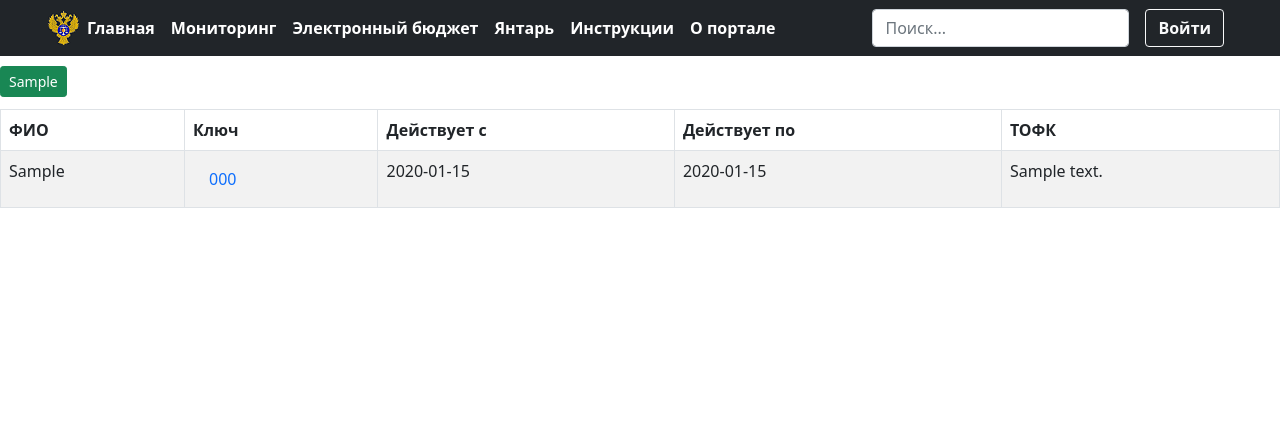
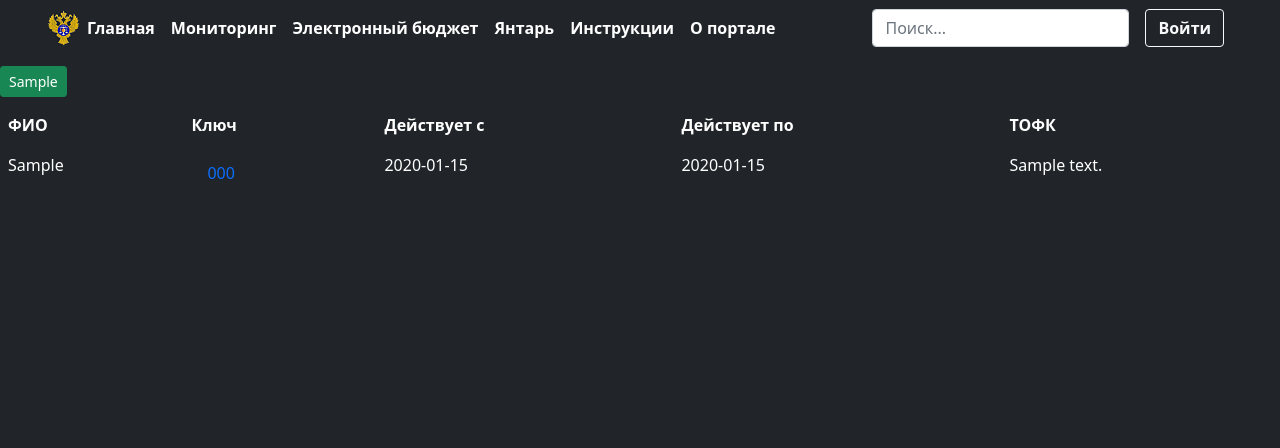
Before and after one commit to ShilkinYuV/ois, a Django app: page /yantar/ in a window 1280 px wide. Shown: the top 448 px of the page. Run offline with Django 3.2, Linux system fonts and the light colour scheme; tables that the repository leaves empty hold one stand-in row (values such as "Sample post"); some libraries are stand-ins or nearby versions.

Commit message:
remove image fon

```diff
--- a/portal-project/portal/static/css/base.css
+++ b/portal-project/portal/static/css/base.css
@@ -1,5 +1,4 @@
 body{
-	background-color: #417690;
-	background: url("/static/media/fon.jpg") no-repeat;
+	background-color: #212529;
 	background-size: 100%;
 }
--- a/portal-project/static/css/base.css
+++ b/portal-project/static/css/base.css
@@ -1,5 +1,4 @@
 body{
-	background-color: #417690;
-	background: url("/static/media/fon.jpg") no-repeat;
+	background-color: #212529;
 	background-size: 100%;
 }
--- a/portal-project/yantar/templates/yantar/cert.html
+++ b/portal-project/yantar/templates/yantar/cert.html
@@ -1,5 +1,10 @@
 {% extends 'base.html' %}
 {% block content %}
+<style type="text/css">
+  body{
+    background-color: #212529;
+  }
+</style>
             <div class="pt-1"style="margin-top: 30px">
                 <form method="post">
                     {% csrf_token %}
@@ -8,7 +13,7 @@
                         {% endfor %}
                 </form>
             </div>
-<table class="table table-striped table-bordered mt-1" id="myTable" style="margin-bottom: 50px">
+<table class="table table-dark table-borderless" id="myTable" style="margin-bottom: 50px">
   <thead class="thead-dark">
     <tr>
       <th scope="col">ФИО</th>
```
Also changed, not shown: portal-project/portal/static/media/fon.jpg (deleted), portal-project/static/media/fon.jpg (deleted).
